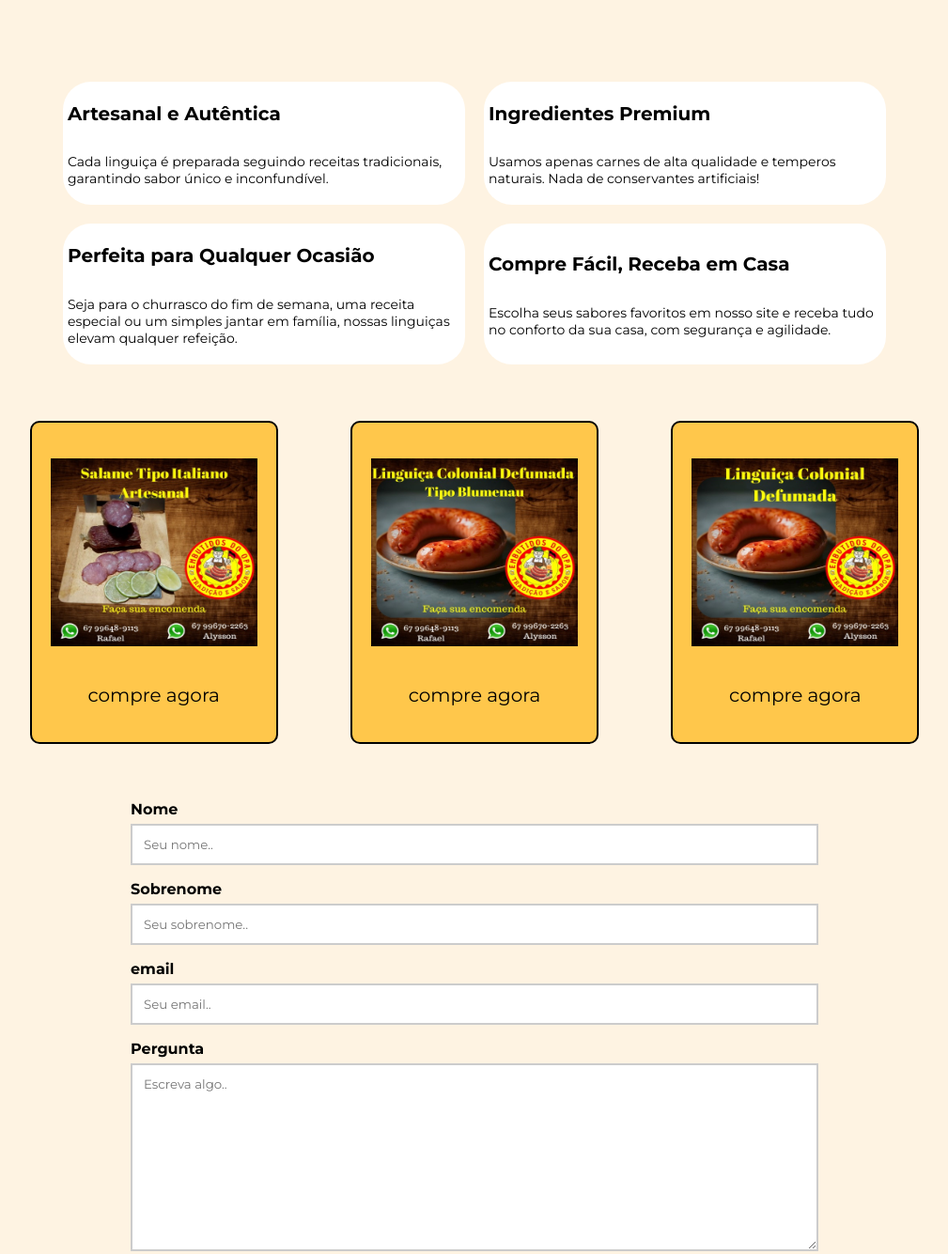
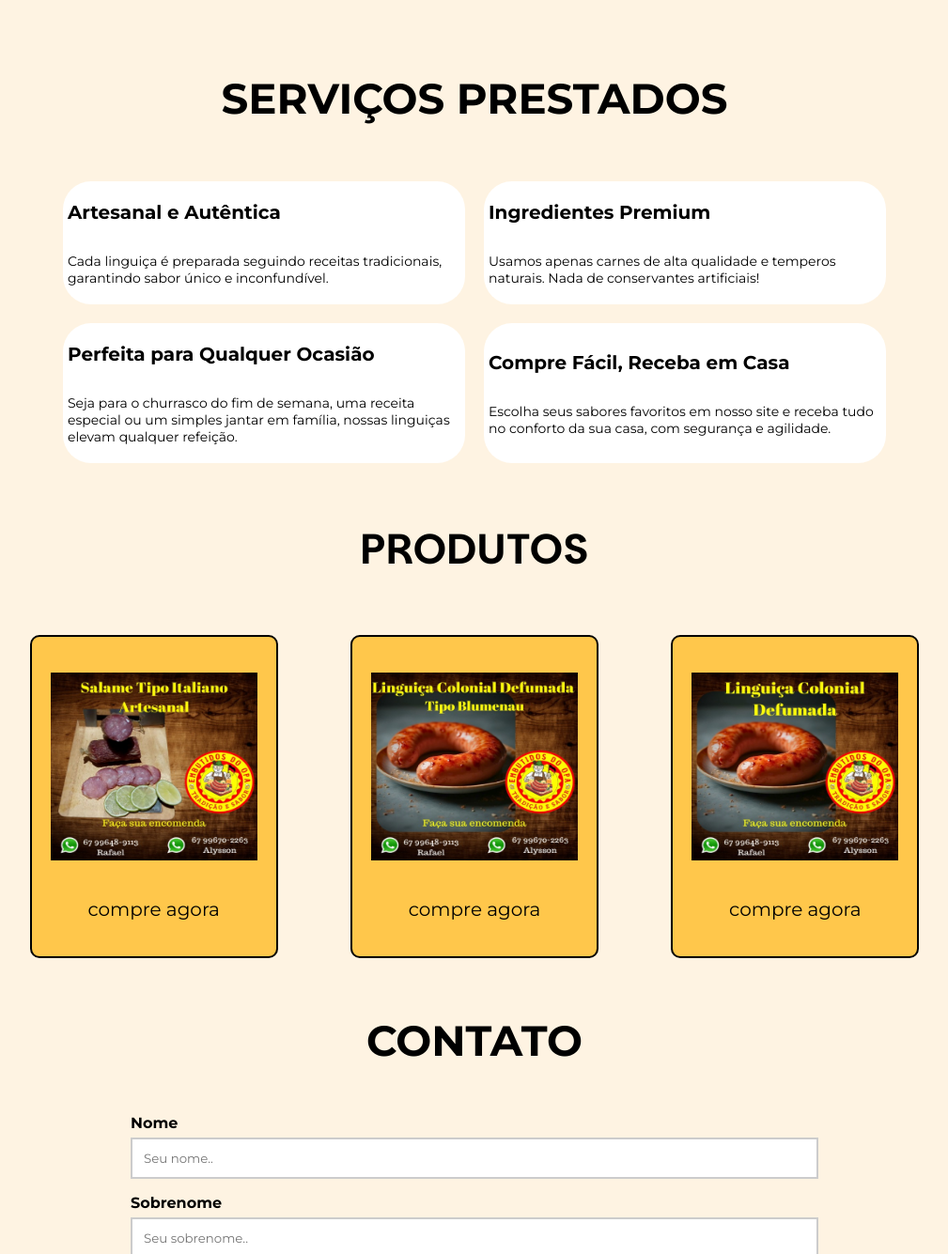
Before and after one commit to Leroy-jester/Trabalho1, a plain HTML site: page index.html in a window 1280 px wide. Shown: the part 349-1684 px from the top of the page at 94% size, without its empty margins (135-1144 px from the left). Drawn offline with nearby package versions, Linux system fonts and the light colour scheme.

Commit message:
update0512-2

```diff
--- a/css/styles.css
+++ b/css/styles.css
@@ -123,6 +123,9 @@ h2 {
   border-style: solid;*/
   margin: 10px;
 }
+#div-parpas-produto > h1{
+  justify-self: center;
+}
 
 .div-parpas{
   display: flex;
@@ -137,6 +140,18 @@ h2 {
 #p-claro{
   font-size: 14px;
   font-family: "regular";
+}
+
+
+
+.container-div-ajuda{
+  flex-direction: column;
+  justify-content: center;
+}
+
+.container-div-ajuda > h1{
+  justify-self: center;
+  font-family: "regular-bold";
 }
 
 #div-ajuda {
@@ -186,6 +201,11 @@ h2 {
   background: none;
   text-decoration: none;
   text-decoration: underline;
+}
+
+#div-contato > h1{
+  justify-self: center;
+  font-family: "regular-bold";
 }
 
 form{
--- a/index.html
+++ b/index.html
@@ -33,7 +33,8 @@
                 <P>Na Embutidos do Opa, levamos o sabor a sério. Nossas linguiças são feitas com ingredientes selecionados, temperos frescos e uma paixão inigualável por oferecer qualidade.</P>
             </div>
         </div>
-
+        <div class="container-div-ajuda">
+            <h1>SERVIÇOS PRESTADOS</h1>
             <div id="div-ajuda">
                 <div id="div-ajuda-text">
                     <h2>Artesanal e Autêntica</h2>
@@ -52,7 +53,9 @@
                     <p id="p-claro">Escolha seus sabores favoritos em nosso site e receba tudo no conforto da sua casa, com segurança e agilidade.</p>
                 </div>
             </div>
-
+        </div>
+        <div id="div-parpas-produto">
+            <h1>PRODUTOS</h1>
         <div class="div-parpas">
             <div id="div-produto">
                 <div id="produto-image">
@@ -83,8 +86,11 @@
                     <a href="" id="a-button">compre agora</a>
                 </div>
             </div>
+
+        </div>
     </div>
         <div id="div-contato">
+            <h1>CONTATO</h1>
             <div class="CONTATO">
                 <form action="#">
                     <div>
```
Lines whose indentation alone changed are shown as unchanged.
